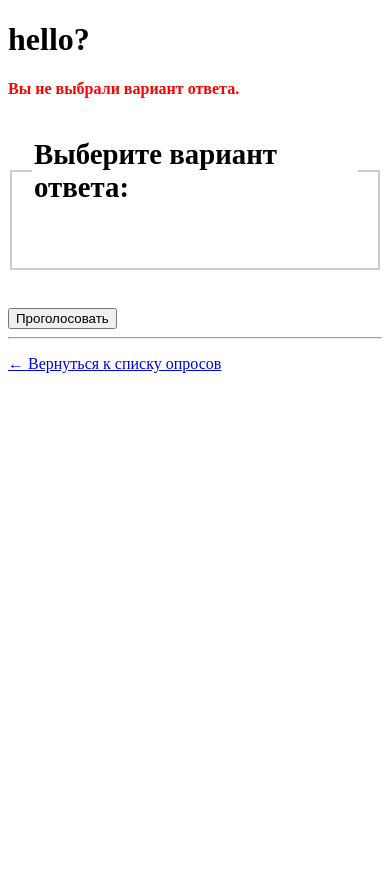
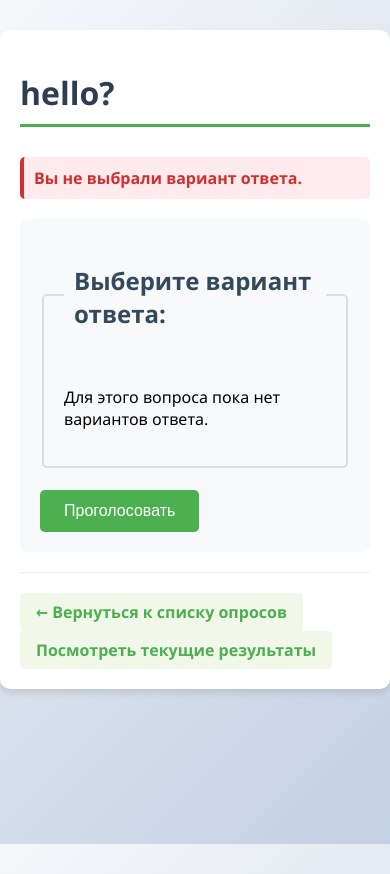
Before and after one commit to mzg2022/Prog7LR3, a Django app: page /polls/2/vote/ in a window 390 px wide. Before the commit the page ends 373 px from the top, so only its background shows below. Run offline with Django 5.2, Linux system fonts and the light colour scheme; data comes from the database, SQL or seed files in the repository; both versions use the stored data as it was after the commit.

Commit message:
Часть 6: Добавил статические файлы и стили
- Создал структуру папок для статических файлов: polls/static/polls/
- Создал файл стилей style.css с современным дизайном:
  * Градиентный фон и тени
  * Стили для контейнеров, списков, форм
  * Анимации при наведении
  * Адаптивный дизайн
- Добавил папку images для фоновых изображений
- Обновил все шаблоны для подключения CSS:
  * Добавил {% load static %} в каждый шаблон
  * Подключил style.css через тег {% static %}
  * Добавил семантическую разметку HTML5
- Добавил свойство total_votes в модель Question для расчета процентов
- Улучшил шаблон results.html с отображением процентов
- Все страницы теперь имеют единый современный дизайн

```diff
--- a/polls/models.py
+++ b/polls/models.py
@@ -25,6 +25,11 @@ class Question(models.Model):
         # 2) Дата публикации не старше 1 дня (now - 1 день <= pub_date)
         return now - datetime.timedelta(days=1) <= self.pub_date <= now
 
+    @property
+    def total_votes(self):
+        """Возвращает общее количество голосов для этого вопроса."""
+        return sum(choice.votes for choice in self.choice_set.all())
+
 # Модель Вариант ответа (Choice) - связана с Question
 class Choice(models.Model):
     # Внешний ключ: каждый Choice относится к одному Question
--- /dev/null
+++ b/polls/static/polls/style.css
@@ -0,0 +1,161 @@
+/* Основные стили для приложения опросов */
+body {
+    font-family: 'Segoe UI', Tahoma, Geneva, Verdana, sans-serif;
+    background: linear-gradient(135deg, #f5f7fa 0%, #c3cfe2 100%);
+    margin: 0;
+    padding: 0;
+    min-height: 100vh;
+    background-repeat: no-repeat;
+    background-attachment: fixed;
+}
+
+/* Контейнер для контента */
+.container {
+    max-width: 800px;
+    margin: 0 auto;
+    padding: 20px;
+    background-color: white;
+    border-radius: 10px;
+    box-shadow: 0 4px 6px rgba(0, 0, 0, 0.1);
+    margin-top: 30px;
+}
+
+/* Заголовки */
+h1 {
+    color: #2c3e50;
+    border-bottom: 3px solid #4CAF50;
+    padding-bottom: 10px;
+    margin-bottom: 30px;
+}
+
+h2 {
+    color: #34495e;
+    margin-top: 25px;
+}
+
+/* Ссылки */
+a {
+    color: #4CAF50;
+    text-decoration: none;
+    font-weight: 600;
+    transition: color 0.3s;
+}
+
+a:hover {
+    color: #388E3C;
+    text-decoration: underline;
+}
+
+/* Список вопросов */
+ul {
+    list-style-type: none;
+    padding: 0;
+}
+
+li {
+    background: #f8f9fa;
+    margin: 10px 0;
+    padding: 15px 20px;
+    border-left: 4px solid #4CAF50;
+    border-radius: 5px;
+    transition: transform 0.2s, box-shadow 0.2s;
+}
+
+li:hover {
+    transform: translateX(5px);
+    box-shadow: 0 2px 4px rgba(0, 0, 0, 0.1);
+}
+
+/* Формы */
+form {
+    margin: 20px 0;
+    padding: 20px;
+    background: #f8f9fa;
+    border-radius: 8px;
+}
+
+fieldset {
+    border: 2px solid #ddd;
+    padding: 20px;
+    border-radius: 5px;
+}
+
+legend {
+    font-weight: bold;
+    color: #2c3e50;
+    padding: 0 10px;
+}
+
+input[type="radio"] {
+    margin-right: 10px;
+}
+
+label {
+    display: inline-block;
+    margin-bottom: 10px;
+    cursor: pointer;
+}
+
+/* Кнопки */
+input[type="submit"],
+button {
+    background-color: #4CAF50;
+    color: white;
+    border: none;
+    padding: 12px 24px;
+    border-radius: 5px;
+    cursor: pointer;
+    font-size: 16px;
+    transition: background-color 0.3s;
+}
+
+input[type="submit"]:hover,
+button:hover {
+    background-color: #388E3C;
+}
+
+/* Сообщения об ошибках */
+.error {
+    color: #d32f2f;
+    background-color: #ffebee;
+    padding: 10px;
+    border-radius: 5px;
+    border-left: 4px solid #d32f2f;
+    margin: 10px 0;
+}
+
+/* Результаты голосования */
+.results-list {
+    margin: 20px 0;
+}
+
+.results-list li {
+    background: #e8f5e9;
+    border-left: 4px solid #4CAF50;
+    margin: 8px 0;
+}
+
+/* Время публикации */
+small {
+    color: #7f8c8d;
+    font-size: 0.9em;
+}
+
+/* Навигация */
+.nav-links {
+    margin-top: 20px;
+    padding-top: 20px;
+    border-top: 1px solid #eee;
+}
+
+.nav-links a {
+    display: inline-block;
+    margin-right: 15px;
+    padding: 8px 16px;
+    background: #f1f8e9;
+    border-radius: 4px;
+}
+
+.nav-links a:hover {
+    background: #e8f5e9;
+}
--- a/polls/templates/polls/detail.html
+++ b/polls/templates/polls/detail.html
@@ -1,35 +1,24 @@
+{% load static %}
 <!DOCTYPE html>
-<html>
+<html lang="ru">
 <head>
+    <meta charset="UTF-8">
+    <meta name="viewport" content="width=device-width, initial-scale=1.0">
     <title>Вопрос {{ question.id }}</title>
-    <style>
-        .error { color: red; }
-        fieldset {
-            border: 2px solid #ccc;
-            padding: 20px;
-            margin-bottom: 20px;
-        }
-        legend {
-            font-weight: bold;
-            font-size: 1.2em;
-        }
-        input[type="radio"] { margin-right: 10px; }
-        label { margin-right: 20px; }
-    </style>
+    <link rel="stylesheet" href="{% static 'polls/style.css' %}">
 </head>
 <body>
+    <div class="container">
         <h1>{{ question.question_text }}</h1>
 
-    <!-- Показываем сообщение об ошибке, если оно есть -->
         {% if error_message %}
             <p class="error">
                 <strong>{{ error_message }}</strong>
             </p>
         {% endif %}
 
-    <!-- Форма для голосования -->
         <form action="{% url 'polls:vote' question.id %}" method="post">
-        {% csrf_token %}  <!-- Защита от CSRF-атак -->
+            {% csrf_token %}
 
             <fieldset>
                 <legend><h2>Выберите вариант ответа:</h2></legend>
@@ -44,6 +33,8 @@
                             {{ choice.choice_text }}
                         </label>
                     </div>
+                {% empty %}
+                    <p>Для этого вопроса пока нет вариантов ответа.</p>
                 {% endfor %}
             </fieldset>
 
@@ -51,10 +42,10 @@
             <input type="submit" value="Проголосовать">
         </form>
 
-    <hr>
-
-    <p>
+        <div class="nav-links">
             <a href="{% url 'polls:index' %}">← Вернуться к списку опросов</a>
-    </p>
+            <a href="{% url 'polls:results' question.id %}">Посмотреть текущие результаты</a>
+        </div>
+    </div>
 </body>
 </html>
```
Also changed, not shown: polls/templates/polls/index.html (+13 -40 lines), polls/templates/polls/results.html (+20 -8 lines), db.sqlite3, polls/static/polls/images/background.png (added). Lines whose indentation alone changed are shown as unchanged.
